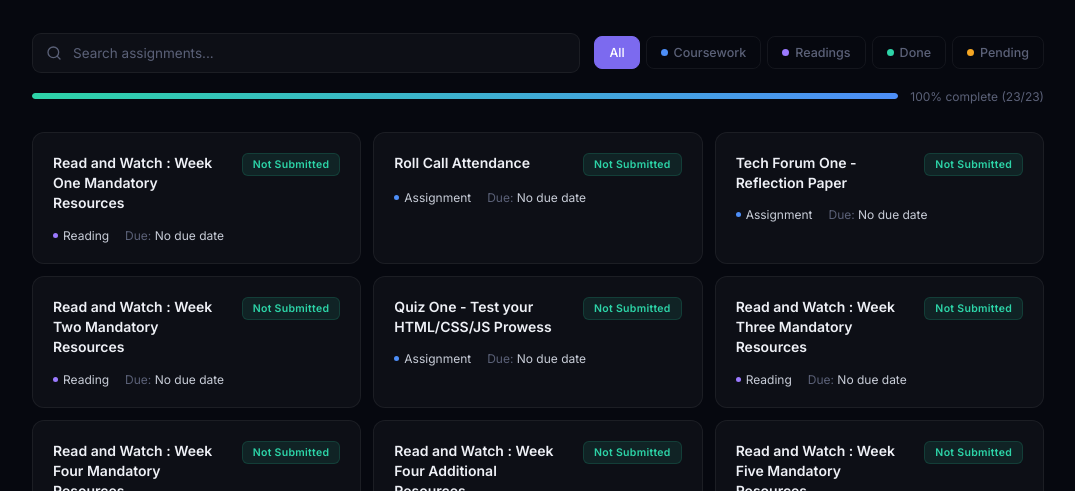
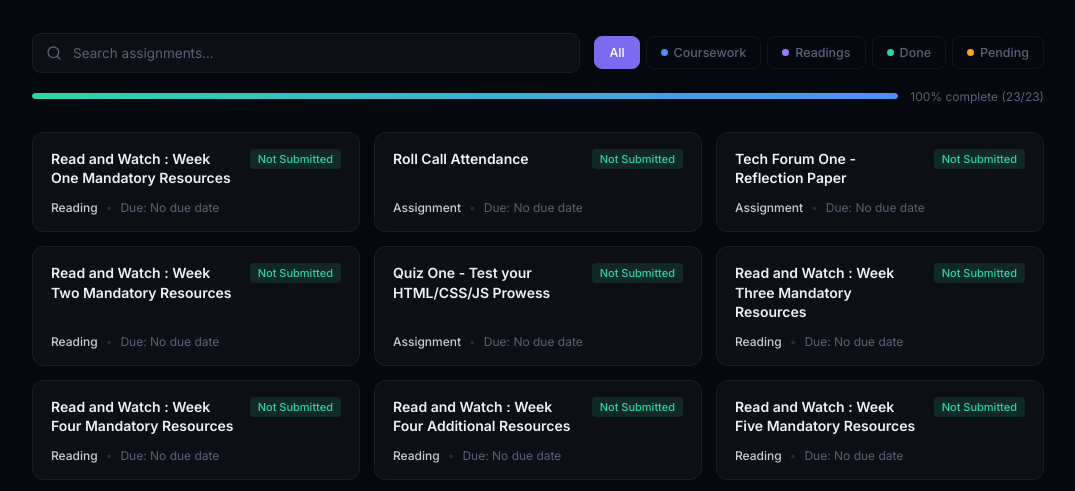
Before and after one commit to kingsleykipkoech/frontend-in-class-activities, a plain HTML site: page CANVAS_SCRAPER/ui_dashboard/index.html in a window 1280 px wide. Shown: the part 304-795 px from the top of the page, without its empty margins (102-1177 px from the left). Drawn offline with nearby package versions, Linux system fonts and the light colour scheme.

Commit message:
Simplify dashboard cards layout and styling

```diff
--- a/CANVAS_SCRAPER/ui_dashboard/app.js
+++ b/CANVAS_SCRAPER/ui_dashboard/app.js
@@ -68,7 +68,6 @@ $(function () {
 
     const html = list.map(item => {
       const isReading = item.category === 'Reading / Resource';
-      const indClass = isReading ? 'ind-reading' : 'ind-assignment';
       const catLabel = isReading ? 'Reading' : 'Assignment';
 
       let badgeCls = 'badge-pending', badgeTxt = 'Pending';
@@ -82,16 +81,14 @@ $(function () {
 
       return `
         <div class="card">
-          <div class="card-top">
-            <div class="card-title"><a href="${item.url}" target="_blank" rel="noopener">${item.title}</a></div>
+          <div class="card-header">
+            <a href="${item.url}" target="_blank" rel="noopener" class="card-title">${item.title}</a>
             <span class="badge ${badgeCls}">${badgeTxt}</span>
           </div>
-          <div class="card-bottom">
-            <div class="card-category">
-              <span class="card-indicator ${indClass}"></span>
-              <span>${catLabel}</span>
-            </div>
-            <div>Due: <span>${item.dueDate}</span></div>
+          <div class="card-meta">
+            <span class="card-cat">${catLabel}</span>
+            <span class="card-sep">•</span>
+            <span class="card-due">Due: ${item.dueDate}</span>
           </div>
         </div>`;
     }).join('');
--- a/CANVAS_SCRAPER/ui_dashboard/style.css
+++ b/CANVAS_SCRAPER/ui_dashboard/style.css
@@ -277,8 +277,8 @@ body {
 /* ─── Grid ─── */
 .grid {
   display: grid;
-  grid-template-columns: repeat(auto-fill, minmax(310px, 1fr));
-  gap: 12px;
+  grid-template-columns: repeat(auto-fill, minmax(300px, 1fr));
+  gap: 14px;
 }
 
 /* ─── Card ─── */
@@ -286,21 +286,19 @@ body {
   background: var(--surface);
   border: 1px solid var(--border);
   border-radius: var(--radius);
-  padding: 20px;
-  transition: border-color 0.25s, transform 0.2s, box-shadow 0.3s;
-  position: relative;
+  padding: 16px 18px;
   display: flex;
   flex-direction: column;
-  gap: 14px;
+  justify-content: space-between;
+  gap: 12px;
+  transition: border-color 0.2s ease;
 }
 
 .card:hover {
   border-color: var(--border-hover);
-  transform: translateY(-3px);
-  box-shadow: 0 12px 40px rgba(0,0,0,0.25);
 }
 
-.card-top {
+.card-header {
   display: flex;
   justify-content: space-between;
   align-items: flex-start;
@@ -310,71 +308,60 @@ body {
 .card-title {
   font-size: 14px;
   font-weight: 600;
-  line-height: 1.45;
+  line-height: 1.4;
   color: var(--text-bright);
+  text-decoration: none;
   flex: 1;
 }
 
-.card-title a {
-  color: inherit;
-  text-decoration: none;
-  transition: color 0.15s;
+.card-title:hover {
+  color: var(--accent);
 }
 
-.card-title a:hover { color: var(--accent) }
-
 .badge {
-  font-size: 10.5px;
-  font-weight: 600;
-  padding: 4px 10px;
-  border-radius: 6px;
+  font-size: 11px;
+  font-weight: 500;
+  padding: 3px 8px;
+  border-radius: 4px;
   white-space: nowrap;
-  letter-spacing: 0.3px;
   flex-shrink: 0;
 }
 
 .badge-done {
-  background: rgba(45,212,168,0.1);
+  background: rgba(45, 212, 168, 0.12);
   color: var(--green);
-  border: 1px solid rgba(45,212,168,0.15);
 }
 
 .badge-pending {
-  background: rgba(245,166,35,0.08);
+  background: rgba(245, 166, 35, 0.12);
   color: var(--amber);
-  border: 1px solid rgba(245,166,35,0.12);
 }
 
 .badge-locked {
-  background: rgba(240,104,104,0.08);
+  background: rgba(240, 104, 104, 0.12);
   color: var(--red);
-  border: 1px solid rgba(240,104,104,0.12);
 }
 
-.card-bottom {
+.card-meta {
   display: flex;
   align-items: center;
-  gap: 16px;
+  gap: 8px;
   font-size: 12px;
   color: var(--text-muted);
 }
 
-.card-bottom span { color: var(--text) }
-
-.card-category {
-  display: inline-flex;
-  align-items: center;
-  gap: 5px;
+.card-cat {
+  color: var(--text);
+  font-weight: 500;
 }
 
-.card-indicator {
-  width: 5px;
-  height: 5px;
-  border-radius: 50%;
+.card-sep {
+  opacity: 0.35;
 }
 
-.ind-assignment { background: var(--blue) }
-.ind-reading    { background: var(--violet) }
+.card-due {
+  color: var(--text-muted);
+}
 
 /* ─── Empty ─── */
 .empty {
@@ -418,26 +405,3 @@ footer code {
   .grid { grid-template-columns: 1fr }
   .topbar-tag { display: none }
 }
-
-/* ─── Animations ─── */
-@keyframes fadeUp {
-  from { opacity: 0; transform: translateY(12px) }
-  to   { opacity: 1; transform: translateY(0) }
-}
-
-.card {
-  animation: fadeUp 0.35s ease both;
-}
-
-.card:nth-child(1)  { animation-delay: 0.02s }
-.card:nth-child(2)  { animation-delay: 0.04s }
-.card:nth-child(3)  { animation-delay: 0.06s }
-.card:nth-child(4)  { animation-delay: 0.08s }
-.card:nth-child(5)  { animation-delay: 0.10s }
-.card:nth-child(6)  { animation-delay: 0.12s }
-.card:nth-child(7)  { animation-delay: 0.14s }
-.card:nth-child(8)  { animation-delay: 0.16s }
-.card:nth-child(9)  { animation-delay: 0.18s }
-.card:nth-child(10) { animation-delay: 0.20s }
-.card:nth-child(11) { animation-delay: 0.22s }
-.card:nth-child(12) { animation-delay: 0.24s }
```
